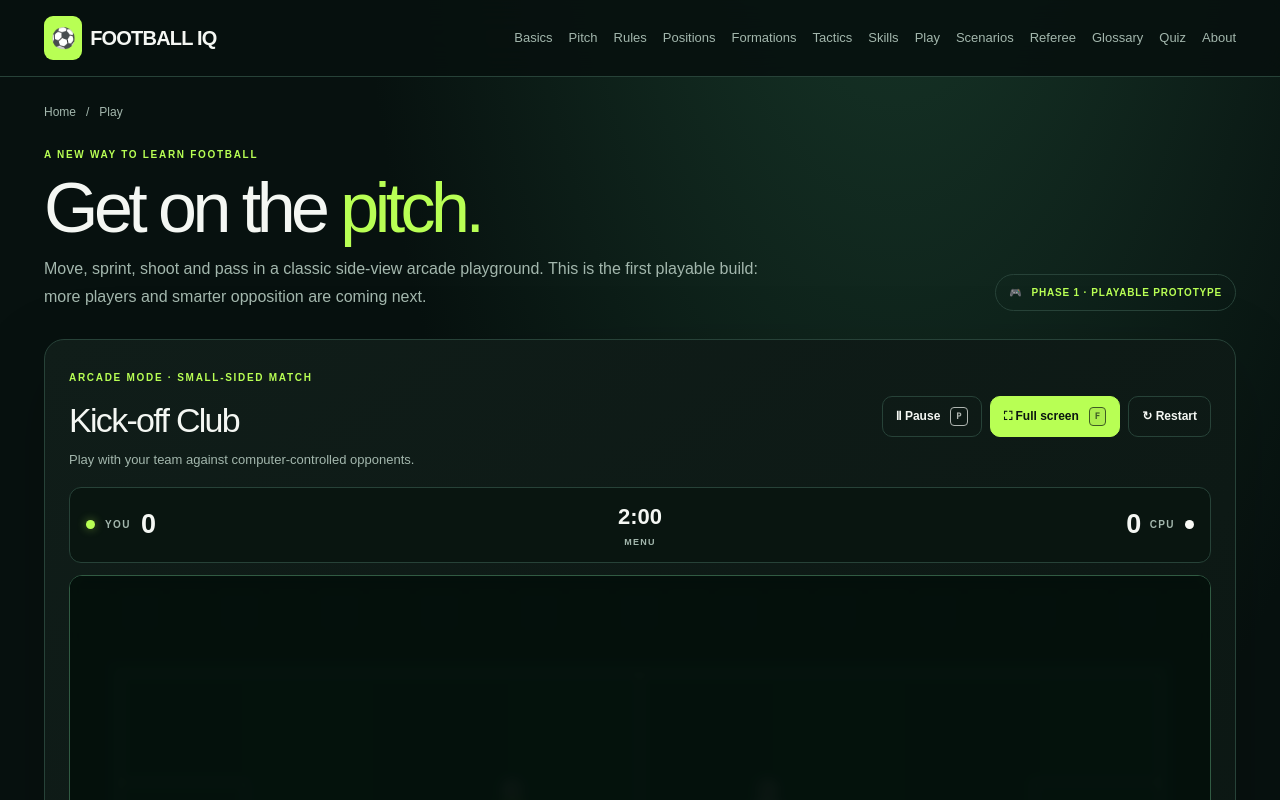
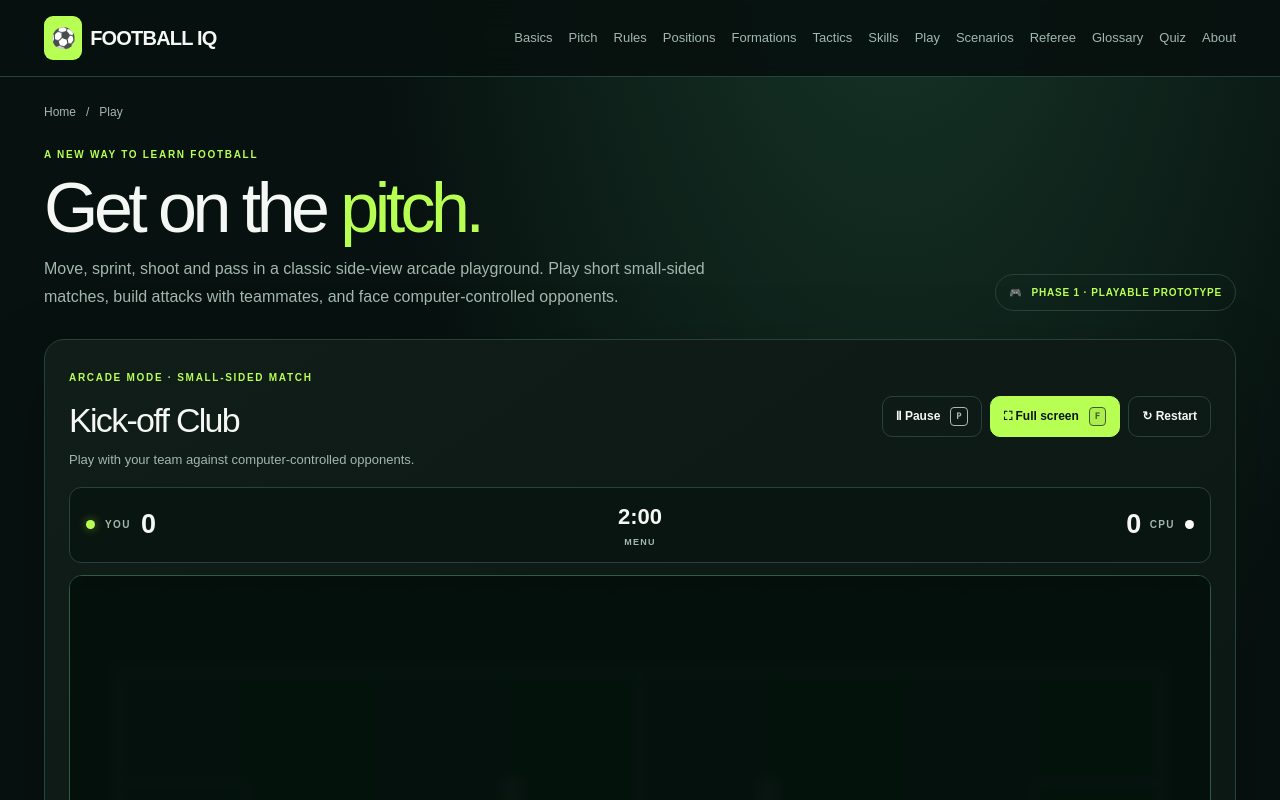
Before and after one commit to Kushagrarai09/football-iq-academy, a Next.js app: page /play in a window 1280 px wide. Shown: the top 800 px of the page. Built offline with nearby package versions, Linux system fonts and the light colour scheme.

Commit message:
docs(game): update play page description

```diff
--- a/src/app/play/page.tsx
+++ b/src/app/play/page.tsx
@@ -15,7 +15,7 @@ export default function PlayPage() {
         <div>
           <div className="arcade-eyebrow">A NEW WAY TO LEARN FOOTBALL</div>
           <h1>Get on the <span>pitch.</span></h1>
-          <p>Move, sprint, shoot and pass in a classic side-view arcade playground. This is the first playable build: more players and smarter opposition are coming next.</p>
+          <p>Move, sprint, shoot and pass in a classic side-view arcade playground. Play short small-sided matches, build attacks with teammates, and face computer-controlled opponents.</p>
         </div>
         <div className="play-page__pill">🎮 <span>PHASE 1 · PLAYABLE PROTOTYPE</span></div>
       </div>
```
